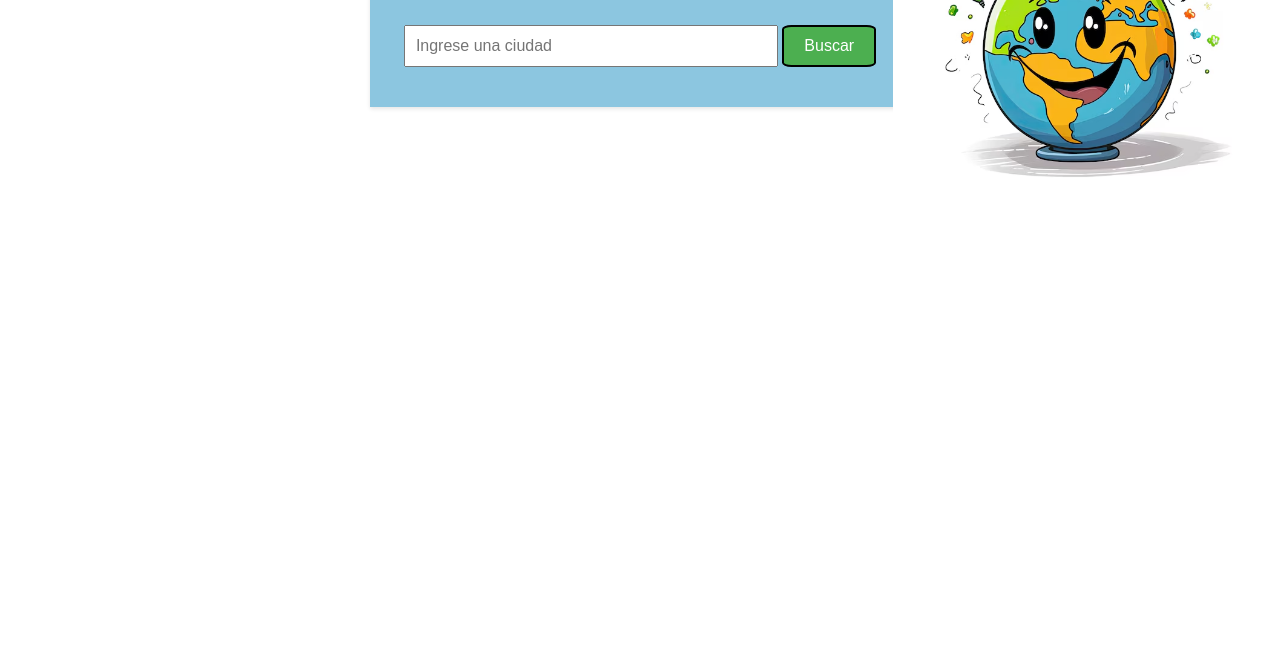
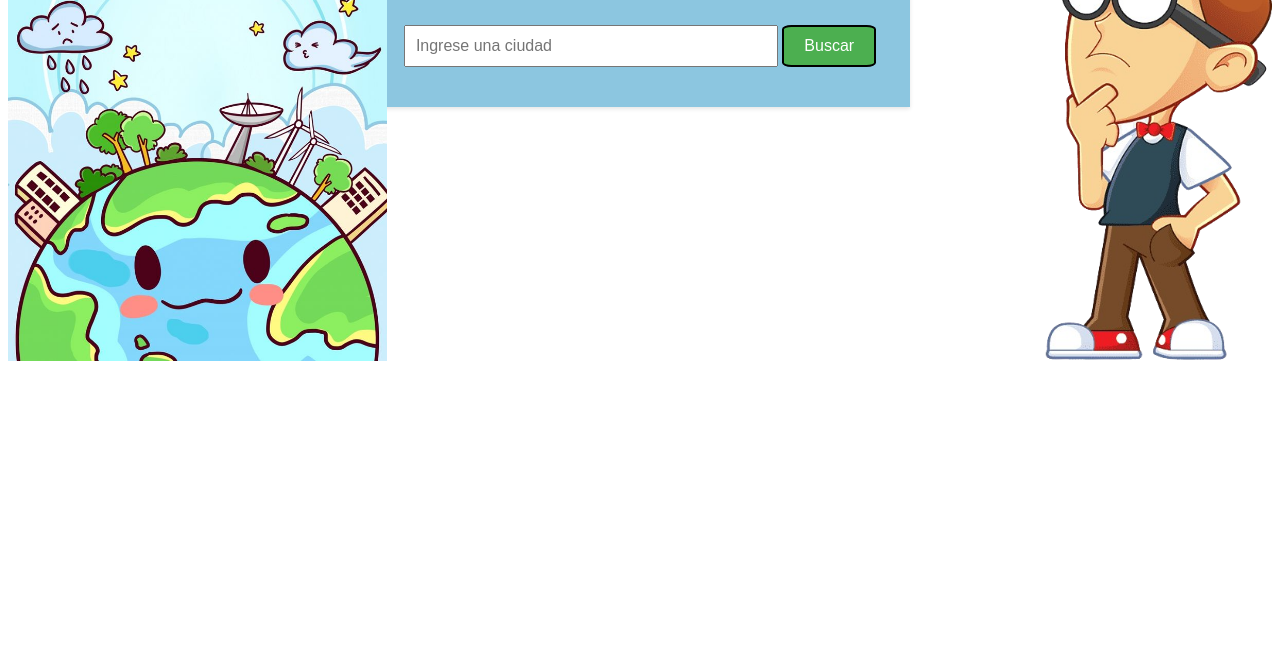
Before and after one commit to MaguProgram/Clima_Mundial, a plain HTML site: page index.html in a window 1280 px wide. Shown: the part 152-800 px from the top of the page. Drawn offline with Linux system fonts and the light colour scheme.

Commit message:
Agregamos imagenes

```diff
--- a/index.html
+++ b/index.html
@@ -10,7 +10,8 @@
 </head>
 
 <body>
-  <img src="img/mundo.jpg" alt="mundo" class="imagen">
+  <img src="img/notero2-removebg-preview.png" alt="mundo" class="imagen">
+  <img src="img/mundo3.jpg" alt="mundo" class="imagen2">
   <div class="contenedor">
     <h1>Clima Mundial</h1>
     <input type="text" id="ciudadEntrada" placeholder="Ingrese una ciudad">
--- a/style.css
+++ b/style.css
@@ -39,7 +39,13 @@ button {
 }
 
 .imagen {
+  width: 22%;
+  height: 22%;
+  float: right;
+}
+
+.imagen2 {
   width: 30%;
   height: 30%;
-  float: right;
+  float: left;
 }
```
Also changed, not shown: img/mundo2.jpg (added), img/mundo3.jpg (added), img/notero2-removebg-preview.png (added).
